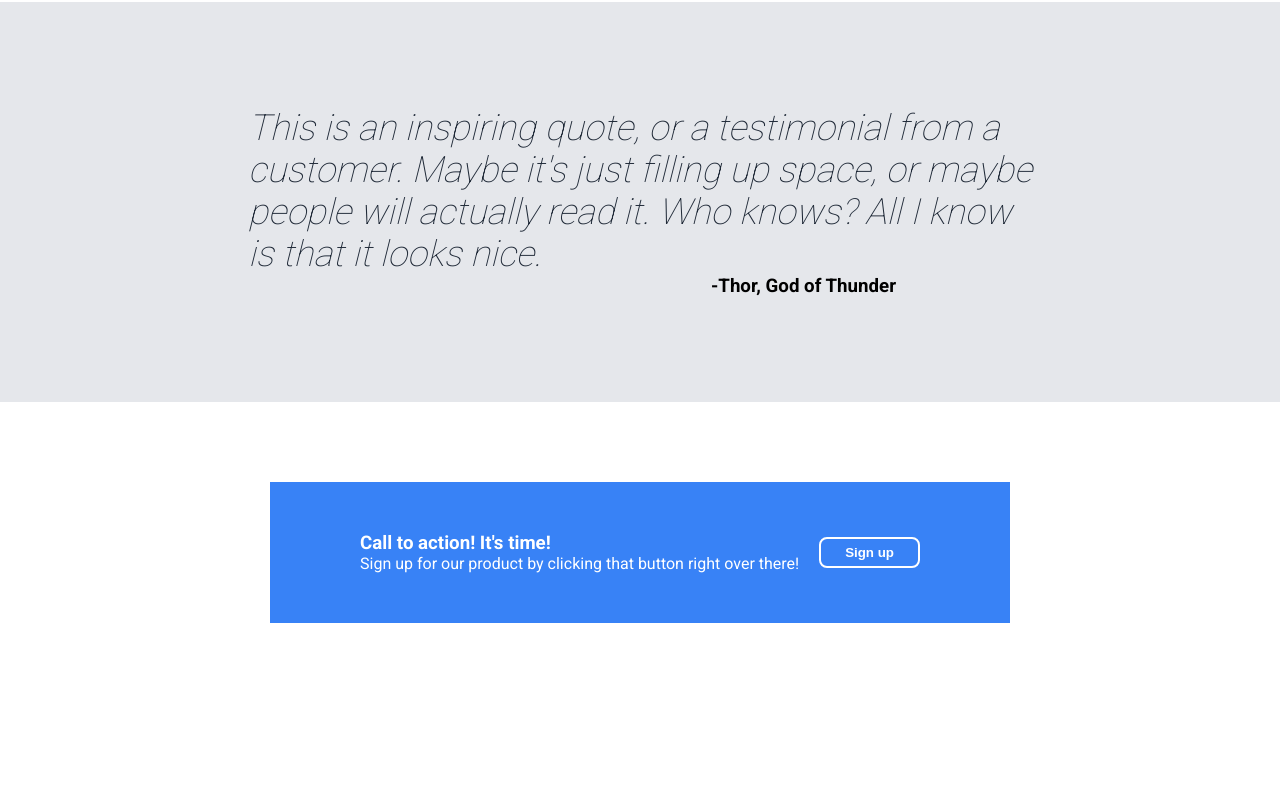
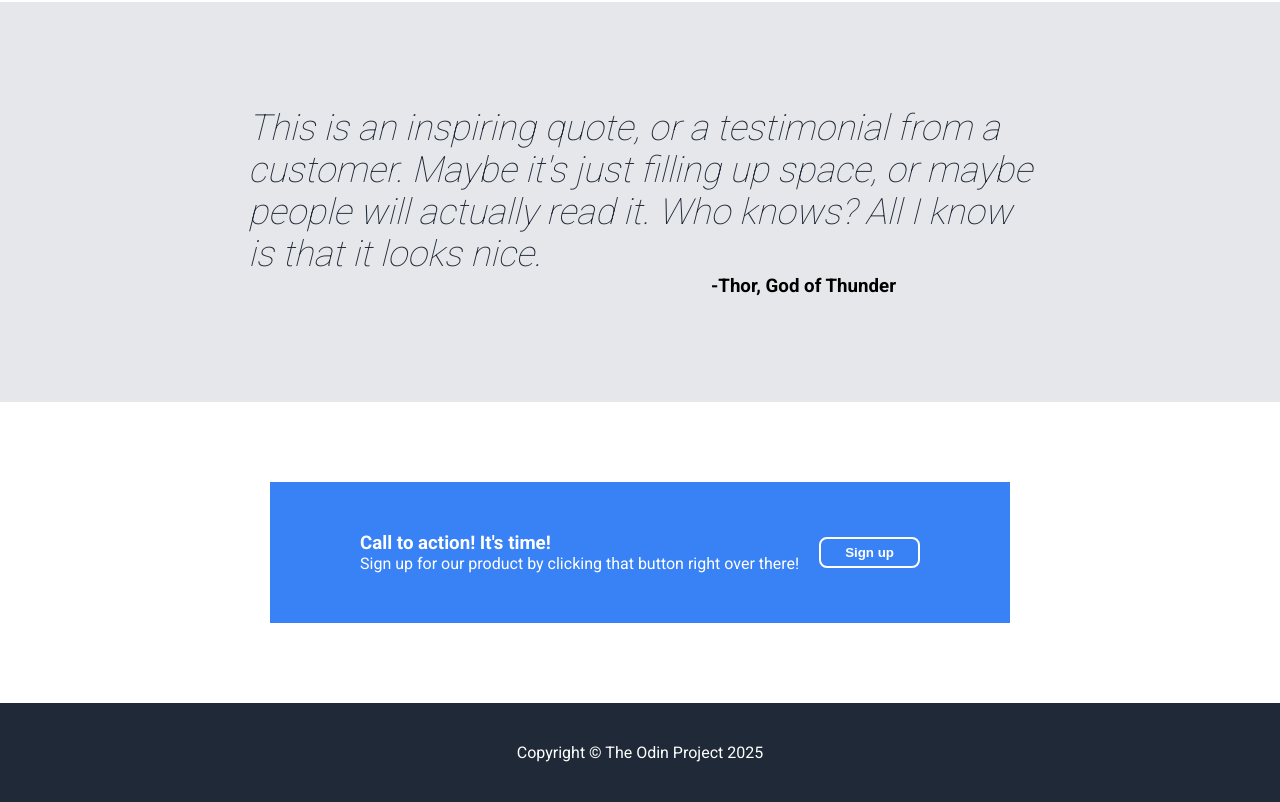
Before and after one commit to Shvargan/landing-page, a plain HTML site: page index.html in a window 1280 px wide. Shown: the part 1017-1819 px from the top of the page. Before the commit the page ends 1720 px from the top, so only its background shows below. Drawn offline with Linux system fonts and the light colour scheme.

Commit message:
Finish footer

```diff
--- a/index.html
+++ b/index.html
@@ -77,5 +77,8 @@
                 </div>
             </div>
         </div>
+         <div class="footer">
+            Copyright &copy; The Odin Project 2025
+        </div>
     </body>
 </html>
--- a/styles.css
+++ b/styles.css
@@ -188,3 +188,10 @@ img {
     padding: 6px 24px;
     border-radius: 8px;
 }
+
+.footer {
+    color: white;
+    background-color: #1F2937;
+    text-align: center;
+    padding: 40px;
+}
```
